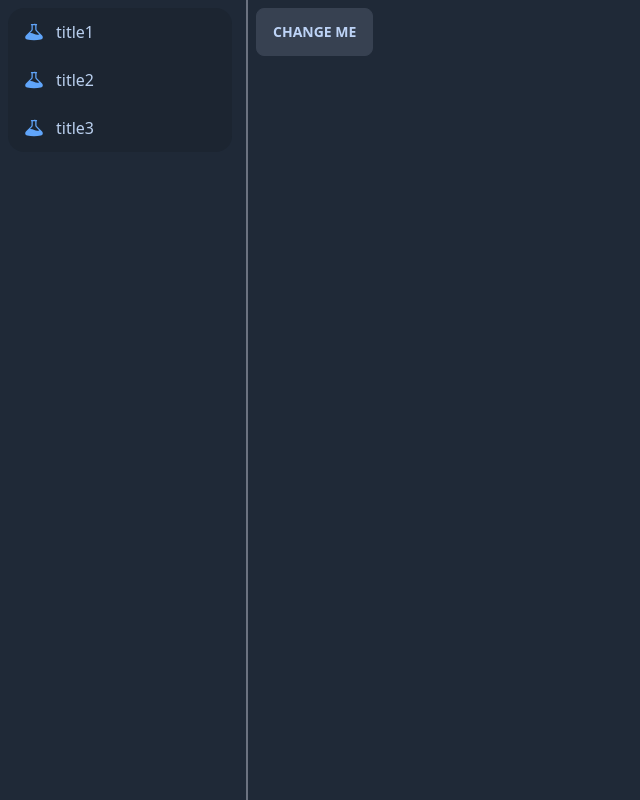
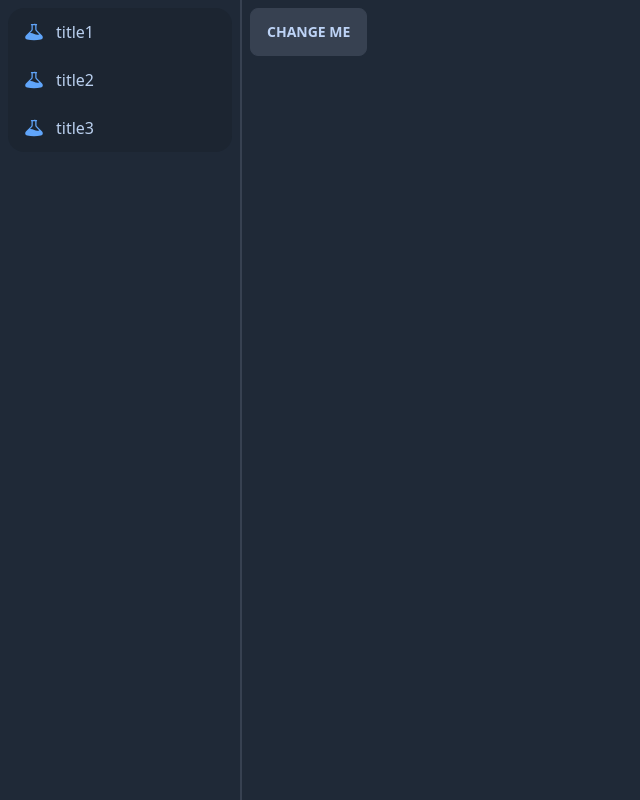
Before and after one commit to dsxksss/shop_coffee_application, a Vue app: page / in a window 1280 px wide. Shown: the whole page, without its empty margins (0-640 px from the left). Built offline with nearby package versions, Linux system fonts and the light colour scheme.

Commit message:
调整样式

```diff
--- a/src/components/LeftContent.vue
+++ b/src/components/LeftContent.vue
@@ -10,7 +10,7 @@ const props = defineProps({
 <!-- TODO 待优化导航栏 -->
 
 <template>
-    <div class="p-2 border-r-2 border-gray-500">
+    <div class="p-2 border-r-2 border-gray-700">
         <TitileMenu v-if="menu" />
         <IconMenu v-else />
     </div>
--- a/src/components/TitleMenu.vue
+++ b/src/components/TitleMenu.vue
@@ -4,7 +4,7 @@ import { BeakerIcon } from '@heroicons/vue/24/solid'
 </script>
 
 <template>
-    <ul class="menu bg-base-200 mr-1.5 w-56 rounded-box">
+    <ul class="menu bg-base-200 w-56 rounded-box">
         <li>
             <a>
                 <BeakerIcon class="h-5 w-5 text-blue-400" />
```
